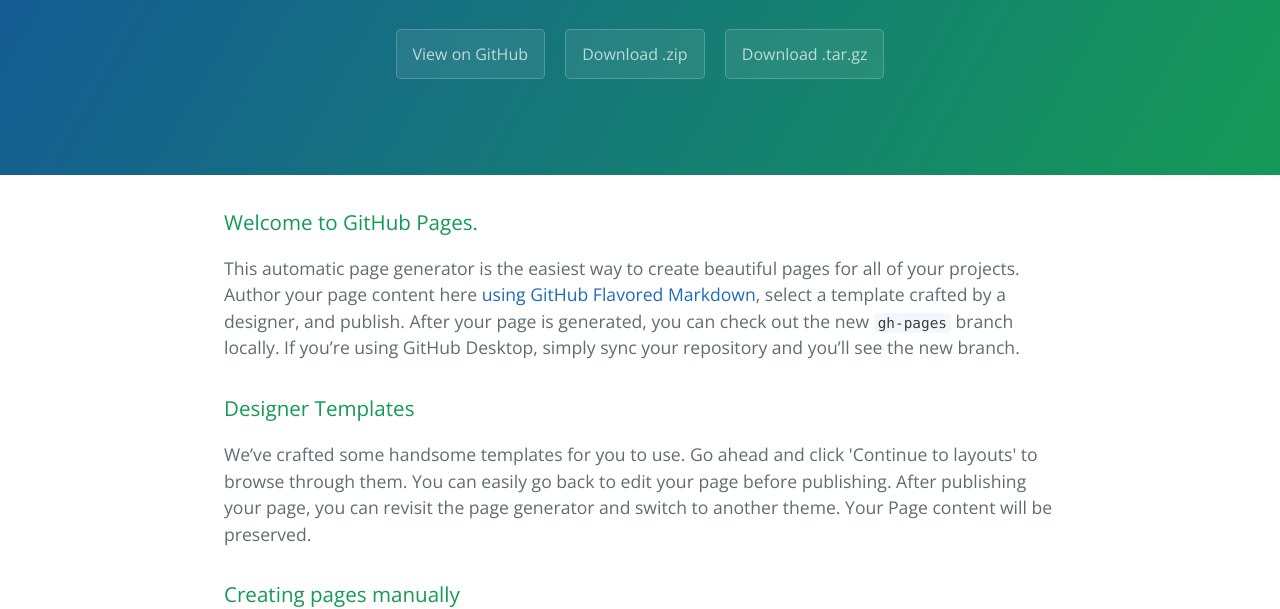
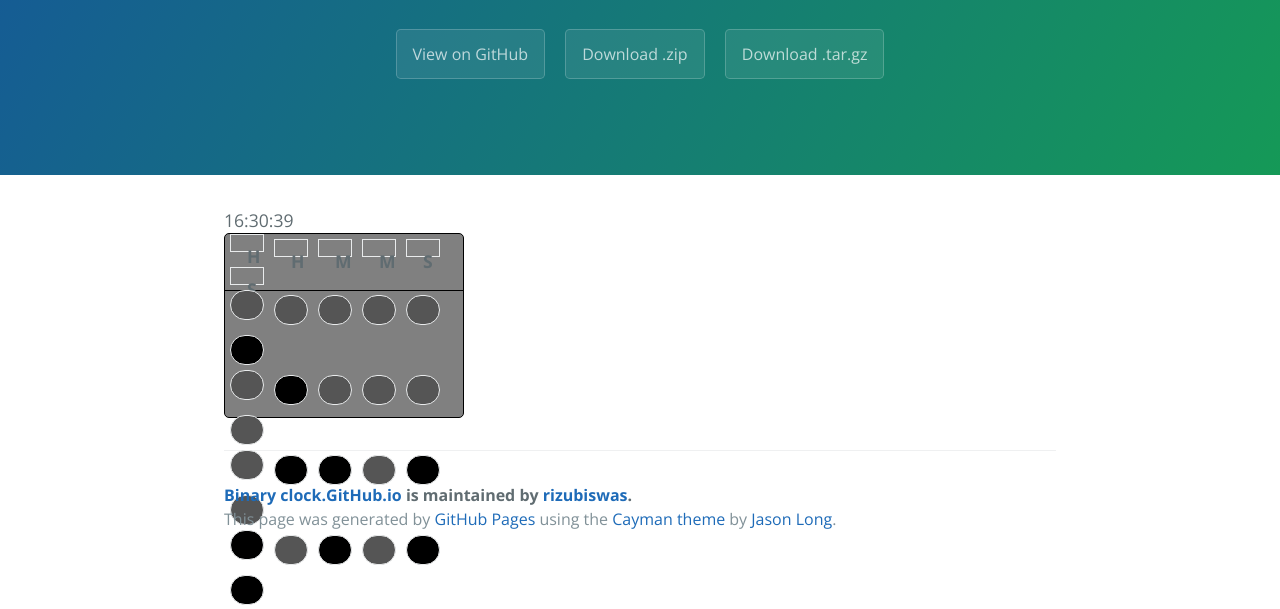
Before and after one commit to itisrizu/binary_clock.github.io, a plain HTML site: page index.html in a window 1280 px wide. Shown: the part 208-817 px from the top of the page. Drawn offline with nearby package versions, Linux system fonts and the light colour scheme.

Commit message:
Update index.html

```diff
--- a/index.html
+++ b/index.html
@@ -8,8 +8,234 @@
     <link href='https://fonts.googleapis.com/css?family=Open+Sans:400,700' rel='stylesheet' type='text/css'>
     <link rel="stylesheet" type="text/css" href="stylesheets/stylesheet.css" media="screen">
     <link rel="stylesheet" type="text/css" href="stylesheets/github-light.css" media="screen">
+    <style>
+	#Outer_box{
+		width:240px;
+		height:185px;
+		background-color:grey;
+		border-radius:5px;
+		border:1px solid black;
+	}
+
+	.doth{
+		height:10px;
+		width:30px;
+		background-color:grey;
+		margin:5px;
+		float:left;
+	}
+	.dot{
+		height:30px;
+		width:30px;
+		background-color:grey;
+		border-radius:15px;
+		margin:5px;
+		float:left;
+
+	}
+	table{
+		border-spacing:0px;
+		layout:fixed;
+		border:none;
+		border-collapse:collapse;
+	}
+	table td, table th{
+		padding:0;
+		border:none;
+		float:left;
+	}
+
+	.row{
+		height:40px;
+		width:80px;
+		overflow:hidden;
+		white-space:nowrap;
+
+	}
+	.row#head{
+		border-bottom:1px solid black;
+		height:25px;
+	}
+
+</style>
+    <script>
+	var dirs=new Array(4);
+	var dirm=new Array(4);
+	var dirh=new Array(4);
+	var arrs= new Array(4);
+	var arrm= new Array(4);
+	var arrh= new Array(4);
+	for(var i=0;i<4;i++){
+		dirs[i]=new Array(2);
+		arrs[i]= new Array(2);
+		dirm[i]=new Array(2);
+		arrm[i]= new Array(2);
+		dirh[i]=new Array(2);
+		arrh[i]= new Array(2);
+	}
+	function gen_dir(){
+		for(i=0;i<4;i++){
+			for(j=0;j<2;j++){
+				var x="r"+i+"s"+j;
+				dirs[i][j]=x;
+				dirm[i][j]=x.replace("s","m");
+				dirh[i][j]=x.replace("s","h");
+			}
+		}
+	}
+	gen_dir();
+
+	function checkstatus(){
+		var secs,mins,hrs;
+		for(var i=0;i<4;i++){
+			for(var j=0;j<2;j++){
+			secs=dirs[i][j];
+			mins=dirm[i][j];
+			hrs=dirh[i][j];
+		/*		if(hrs=="r0h0"||mins=="r0m0"||secs=="r0s0"){
+					continue;
+				}*/
+				if(arrh[i][j]==1){
+					document.getElementById(hrs).style.backgroundColor="black";
+				}
+				if(arrm[i][j]==1){
+					document.getElementById(mins).style.backgroundColor="black";
+				}
+				if(arrs[i][j]==1){
+					document.getElementById(secs).style.backgroundColor="black";
+				}
+				if(arrh[i][j]==0){
+					document.getElementById(hrs).style.backgroundColor="#555";
+				}
+				if(arrm[i][j]==0){
+					document.getElementById(mins).style.backgroundColor="#555";
+				}
+				if(arrs[i][j]==0){
+					document.getElementById(secs).style.backgroundColor="#555";
+				}
+			}
+		}
+	}
+
+
+	function inarrs(a,b){
+
+		if(a==0){
+			arrs[0][0]=0;
+			arrs[1][0]=0;
+			arrs[2][0]=0;
+			arrs[3][0]=0;
+		}
+		if(b==0){
+			arrs[0][1]=0;
+			arrs[1][1]=0;
+			arrs[2][1]=0;
+			arrs[3][1]=0;
+		}
+		for(var i=0;i<4&&a>0;a/=10,i++)
+			arrs[3-i][0]=parseInt(a%10);
+
+		for(var i=0;i<4&&b>0;b/=10,i++)
+			arrs[3-i][1]=parseInt(b%10);
+
+		checkstatus();
+	}
+
+	function inarrm(a,b){
+
+		if(a==0){
+			arrm[0][0]=0;
+			arrm[1][0]=0;
+			arrm[2][0]=0;
+			arrm[3][0]=0;
+		}
+		if(b==0){
+			arrm[0][1]=0;
+			arrm[1][1]=0;
+			arrm[2][1]=0;
+			arrm[3][1]=0;
+		}
+		for(var i=0;i<4&&a>0;a/=10,i++)
+			arrm[3-i][0]=parseInt(a%10);
+
+		for(var i=0;i<4&&b>0;b/=10,i++)
+			arrm[3-i][1]=parseInt(b%10);
+
+		checkstatus();
+	}
+
+	function inarrh(a,b){
+
+		if(a==0){
+			arrh[0][0]=0;
+			arrh[1][0]=0;
+			arrh[2][0]=0;
+			arrh[3][0]=0;
+		}
+		if(b==0){
+			arrh[0][1]=0;
+			arrh[1][1]=0;
+			arrh[2][1]=0;
+			arrh[3][1]=0;
+		}
+		for(var i=0;i<4&&a>0;a/=10,i++)
+			arrh[3-i][0]=parseInt(a%10);
+
+		for(var i=0;i<4&&b>0;b/=10,i++)
+			arrh[3-i][1]=parseInt(b%10);
+
+		checkstatus();
+	}
+
+	function tobin(x){
+		if(x==0){return 00;}
+		if(x==1){return 01;}
+		if(x==2){return 10;}
+		if(x==3){return 11;}
+		if(x==4){return 100;}
+		if(x==5){return 101;}
+		if(x==6){return 110;}
+		if(x==7){return 111;}
+		if(x==8){return 1000;}
+		if(x==9){return 1001;}
+
+	}
+	function startTime() {
+		var today = new Date();
+		var h = today.getHours();
+		var m = today.getMinutes();
+		var s = today.getSeconds();
+		var h21,h22,m21,m22,s21,s22;
+		m = checkTime(m);
+		s = checkTime(s);
+		h21=parseInt(h/10);
+		h21=tobin(h21);
+		h22=tobin(h%10);
+		m21=tobin(parseInt(m/10));
+		m22=tobin(m%10);
+		s21=tobin(parseInt(s/10));
+		s22=tobin(s%10);
+		document.getElementById('txt').innerHTML =
+		h + ":" + m + ":" + s;
+
+	   /* document.getElementById('bintxt').innerHTML =
+		h21 +","+h22 + ":" + m21 +","+m22 + ":" + s21+","+s22;*/
+
+		inarrh(h21,h22);
+		inarrm(m21,m22);
+		inarrs(s21,s22);
+
+		checkstatus();
+		var t = setTimeout(startTime, 500);
+
+	}
+	function checkTime(i) {
+		if (i < 10) {i = "0" + i};  // add zero in front of numbers < 10
+		return i;
+	}
+</script>
   </head>
-  <body>
+  <body onload="startTime()">
     <section class="page-header">
       <h1 class="project-name">Binary clock.GitHub.io</h1>
       <h2 class="project-tagline">An binary clock created using html , css and javascript.</h2>
@@ -19,31 +245,57 @@
     </section>
 
     <section class="main-content">
-      <h3>
-<a id="welcome-to-github-pages" class="anchor" href="#welcome-to-github-pages" aria-hidden="true"><span aria-hidden="true" class="octicon octicon-link"></span></a>Welcome to GitHub Pages.</h3>
 
-<p>This automatic page generator is the easiest way to create beautiful pages for all of your projects. Author your page content here <a href="https://guides.github.com/features/mastering-markdown/">using GitHub Flavored Markdown</a>, select a template crafted by a designer, and publish. After your page is generated, you can check out the new <code>gh-pages</code> branch locally. If you’re using GitHub Desktop, simply sync your repository and you’ll see the new branch.</p>
+  <div id="txt"></div>
+<!--div id="bintxt"></div-->
 
-<h3>
-<a id="designer-templates" class="anchor" href="#designer-templates" aria-hidden="true"><span aria-hidden="true" class="octicon octicon-link"></span></a>Designer Templates</h3>
+<div id="Outer_box">
 
-<p>We’ve crafted some handsome templates for you to use. Go ahead and click 'Continue to layouts' to browse through them. You can easily go back to edit your page before publishing. After publishing your page, you can revisit the page generator and switch to another theme. Your Page content will be preserved.</p>
+<table class="Clock">
+<tr class="row" id="head">
+	<th class="doth" >H</th>
+	<th class="doth" >H</th>
+	<th class="doth" >M</th>
+	<th class="doth" >M</th>
+	<th class="doth" >S</th>
+	<th class="doth" >S</th>
+<tr/>
+<tr class="row" id="r1">
+	<td class="dot" id="r0h0"></td>
+	<td class="dot" id="r0h1"></td>
+	<td class="dot" id="r0m0"></td>
+	<td class="dot" id="r0m1"></td>
+	<td class="dot" id="r0s0"></td>
+	<td class="dot" id="r0s1"></td>
+<tr/>
+<tr class="row" id="r2">
+	<td class="dot" id="r1h0"></td>
+	<td class="dot" id="r1h1"></td>
+	<td class="dot" id="r1m0"></td>
+	<td class="dot" id="r1m1"></td>
+	<td class="dot" id="r1s0"></td>
+	<td class="dot" id="r1s1"></td>
+</tr>
+<tr class="row" id="r3">
+	<td class="dot" id="r2h0"></td>
+	<td class="dot" id="r2h1"></td>
+	<td class="dot" id="r2m0"></td>
+	<td class="dot" id="r2m1"></td>
+	<td class="dot" id="r2s0"></td>
+	<td class="dot" id="r2s1"></td>
+</tr>
+<tr class="row" id="r4">
+	<td class="dot" id="r3h0"></td>
+	<td class="dot" id="r3h1"></td>
+	<td class="dot" id="r3m0"></td>
+	<td class="dot" id="r3m1"></td>
+	<td class="dot" id="r3s0"></td>
+	<td class="dot" id="r3s1"></td>
+</tr>
+</table>
 
-<h3>
-<a id="creating-pages-manually" class="anchor" href="#creating-pages-manually" aria-hidden="true"><span aria-hidden="true" class="octicon octicon-link"></span></a>Creating pages manually</h3>
 
-<p>If you prefer to not use the automatic generator, push a branch named <code>gh-pages</code> to your repository to create a page manually. In addition to supporting regular HTML content, GitHub Pages support Jekyll, a simple, blog aware static site generator. Jekyll makes it easy to create site-wide headers and footers without having to copy them across every page. It also offers intelligent blog support and other advanced templating features.</p>
-
-<h3>
-<a id="authors-and-contributors" class="anchor" href="#authors-and-contributors" aria-hidden="true"><span aria-hidden="true" class="octicon octicon-link"></span></a>Authors and Contributors</h3>
-
-<p>You can @mention a GitHub username to generate a link to their profile. The resulting <code>&lt;a&gt;</code> element will link to the contributor’s GitHub Profile. For example: In 2007, Chris Wanstrath (<a href="https://github.com/defunkt" class="user-mention">@defunkt</a>), PJ Hyett (<a href="https://github.com/pjhyett" class="user-mention">@pjhyett</a>), and Tom Preston-Werner (<a href="https://github.com/mojombo" class="user-mention">@mojombo</a>) founded GitHub.</p>
-
-<h3>
-<a id="support-or-contact" class="anchor" href="#support-or-contact" aria-hidden="true"><span aria-hidden="true" class="octicon octicon-link"></span></a>Support or Contact</h3>
-
-<p>Having trouble with Pages? Check out our <a href="https://help.github.com/pages">documentation</a> or <a href="https://github.com/contact">contact support</a> and we’ll help you sort it out.</p>
-
+</div>
       <footer class="site-footer">
         <span class="site-footer-owner"><a href="https://github.com/rizubiswas/binary_clock.github.io">Binary clock.GitHub.io</a> is maintained by <a href="https://github.com/rizubiswas">rizubiswas</a>.</span>
 
```
